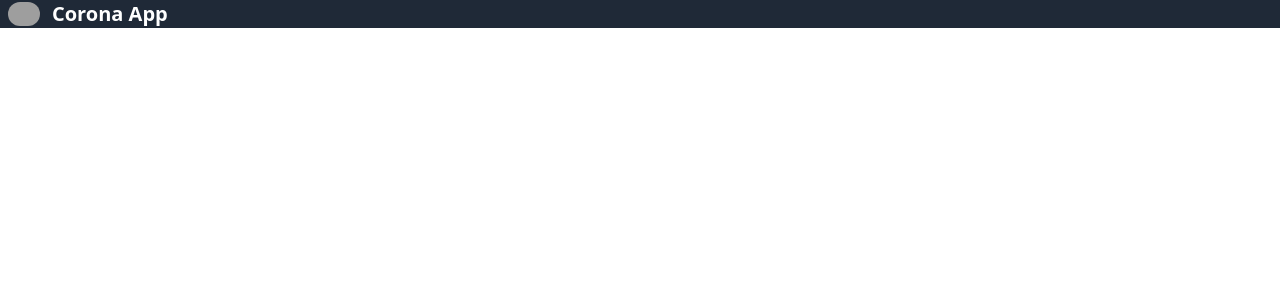
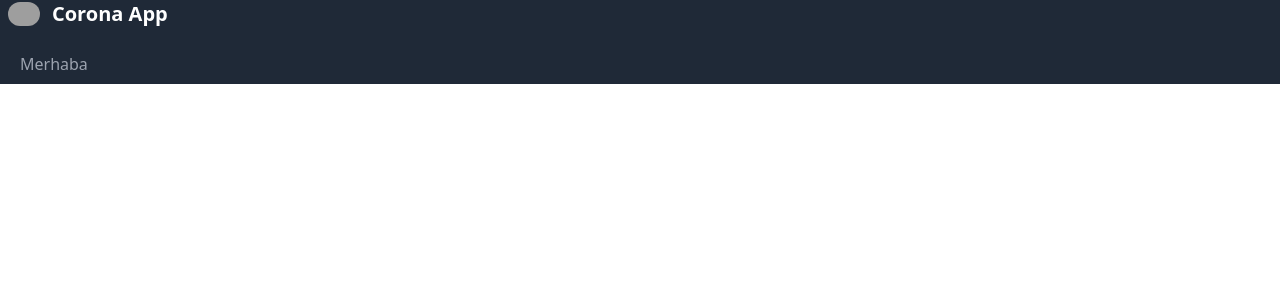
Before and after one commit to huseyinbattal/corona-app, a React (Create React App) app: page / in a window 1280 px wide. Shown: the top 300 px of the page. Built offline with nearby package versions, Linux system fonts and the light colour scheme; grey boxes are pictures that could not be loaded.

Commit message:
Update Header.js

```diff
--- a/src/components/Header.js
+++ b/src/components/Header.js
@@ -5,7 +5,16 @@ function Header() {
   return (
       <nav className='bg-gray-800 border-gray-200 px-2'>
           <div className='container flex flex-wrap justify-between items-center mx-auto'>
-          <Logo/>
+              <Logo />
+              <div className="w-full">
+                  <ul className='flex flex-row  mt-4 font-medium space-x-8'>
+                      <li>
+                          <a className='block cursor-pointer border-0 py-2 pr-4 pl-3 text-gray-400 hover:text-blue-700'>
+                              Merhaba
+                          </a>
+                      </li>
+                  </ul>
+              </div>
           </div>
 
 
```
